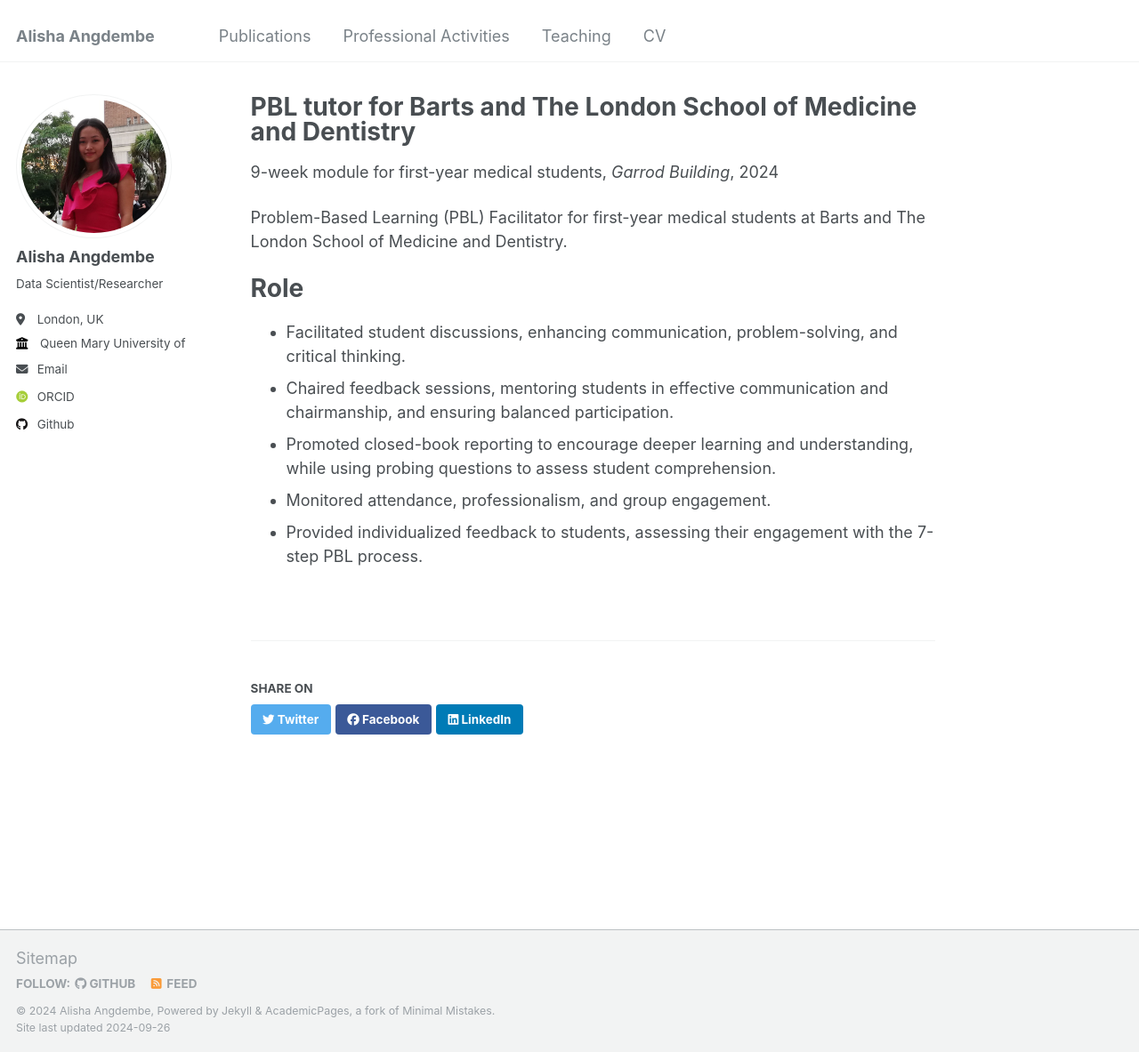
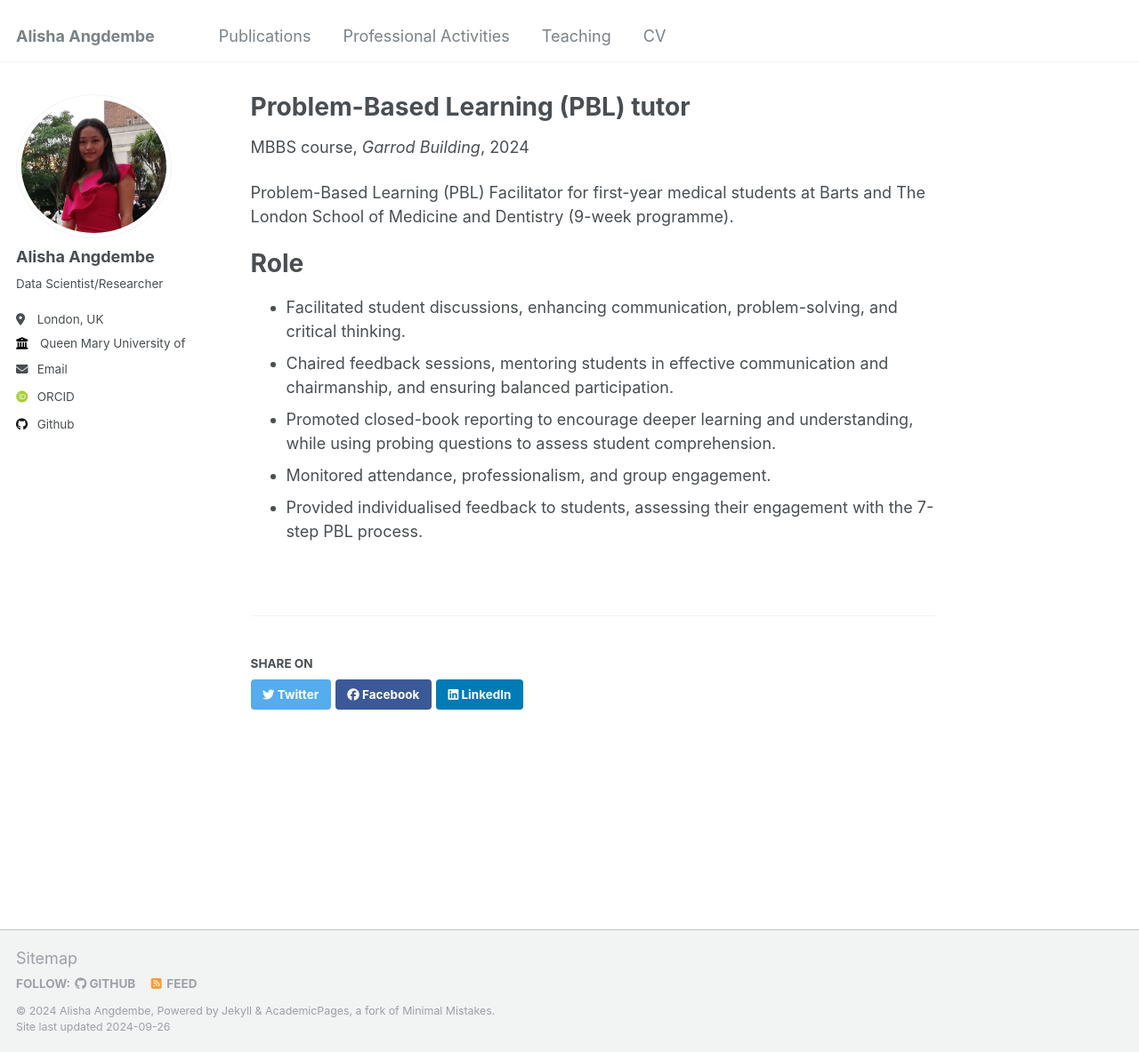
Before and after one commit to AlishaAng/AlishaAng.github.io, a Jekyll site: the page built from _teaching/2024-PBL.md, in a window 1280 px wide and 1183 px high. Shown: the whole window at 89% size. Built offline with Jekyll 4.4.1, drawn with Linux system fonts in a browser that asks for light colours; some web fonts are replaced.

Commit message:
Update 2024-PBL.md

```diff
--- a/_teaching/2024-PBL.md
+++ b/_teaching/2024-PBL.md
@@ -1,14 +1,14 @@
 ---
-title: "PBL tutor for Barts and The London School of Medicine and Dentistry"
+title: "Problem-Based Learning (PBL) tutor"
 collection: teaching
-type: "9-week module for first-year medical students"
+type: "MBBS course"
 permalink: /teaching/2024-PBL
 venue: "Garrod Building"
 date: 2024-09-24
 location: "Whitechapel, London"
 ---
 
-Problem-Based Learning (PBL) Facilitator for first-year medical students at Barts and The London School of Medicine and Dentistry.
+Problem-Based Learning (PBL) Facilitator for first-year medical students at Barts and The London School of Medicine and Dentistry (9-week programme).
 
 
 Role
@@ -18,4 +18,4 @@ Role
 - Chaired feedback sessions, mentoring students in effective communication and chairmanship, and ensuring balanced participation.
 - Promoted closed-book reporting to encourage deeper learning and understanding, while using probing questions to assess student comprehension.
 - Monitored attendance, professionalism, and group engagement.
-- Provided individualized feedback to students, assessing their engagement with the 7-step PBL process.
+- Provided individualised feedback to students, assessing their engagement with the 7-step PBL process.
```
